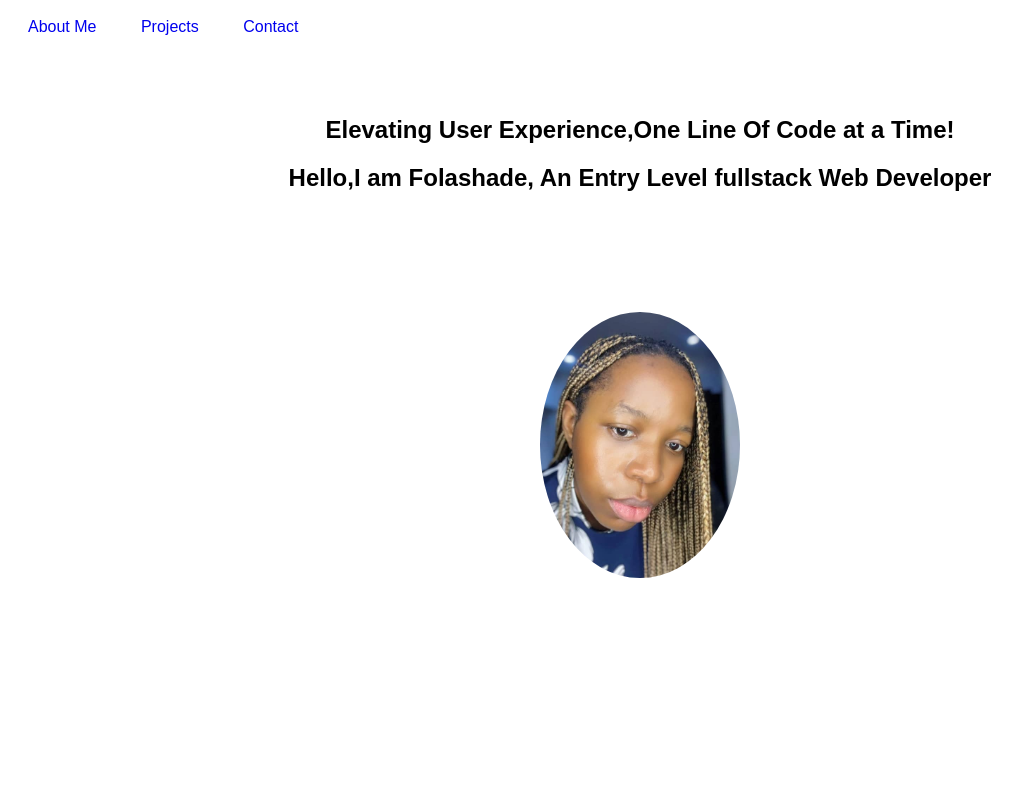
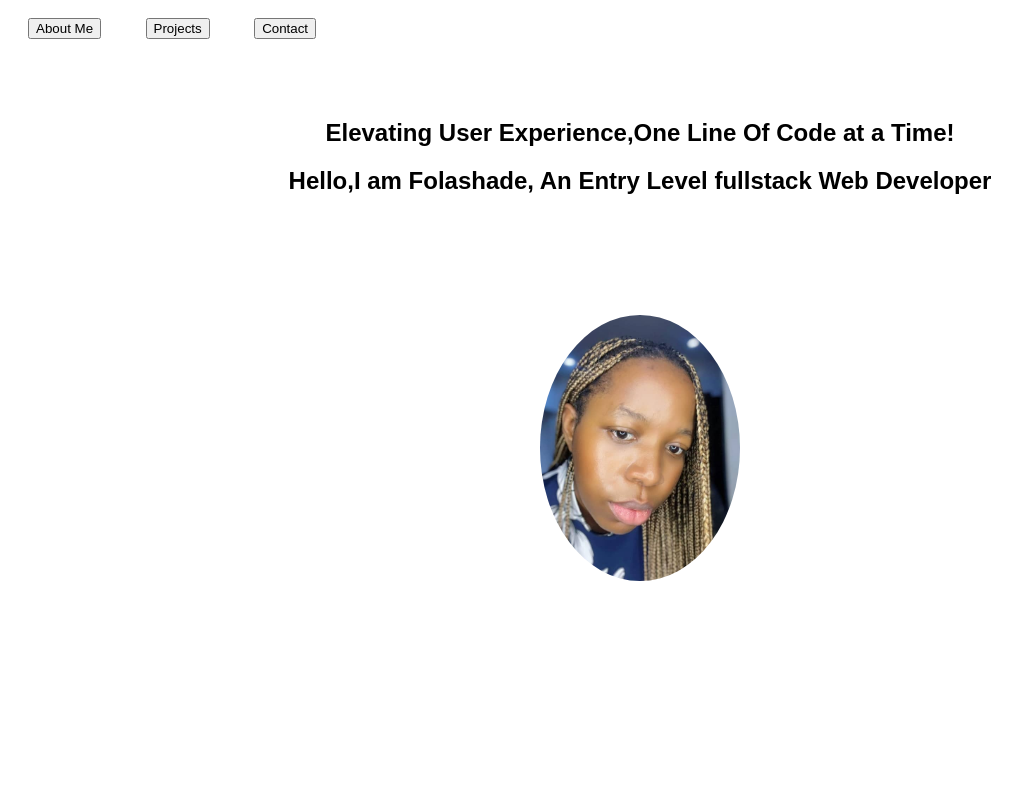
Before and after one commit to ShadeCoco/PortfolioWebsite, a plain HTML site: page index.html in a window 1280 px wide. Shown: the top 800 px of the page, without its empty margins (0-1026 px from the left). Drawn offline with Linux system fonts and the light colour scheme.

Commit message:
Updated index.html with new codes

```diff
--- a/index.html
+++ b/index.html
@@ -9,9 +9,9 @@
 
 <body>
     <nav>
-        <a href="#about">About Me</a>
-        <a href="#portfolio">Projects</a>
-        <a href="#contact">Contact</a>
+     <a href="#about"> <button type="button">About Me</button></a>
+        <a href="#portfolio"><button type="button">Projects</button></a>
+        <a href="#contact"><button type="button">Contact</button></a>
       </nav>
 <section id="header">
     <h1>Elevating User Experience,One Line Of Code at a Time!</h1>
--- a/styles.css
+++ b/styles.css
@@ -41,6 +41,7 @@ section {
 #about {
     font-size: 20px;
     font-family: Arial, Helvetica, sans-serif;
+    font-weight: 500;
     color: plum;
 
 }
```
